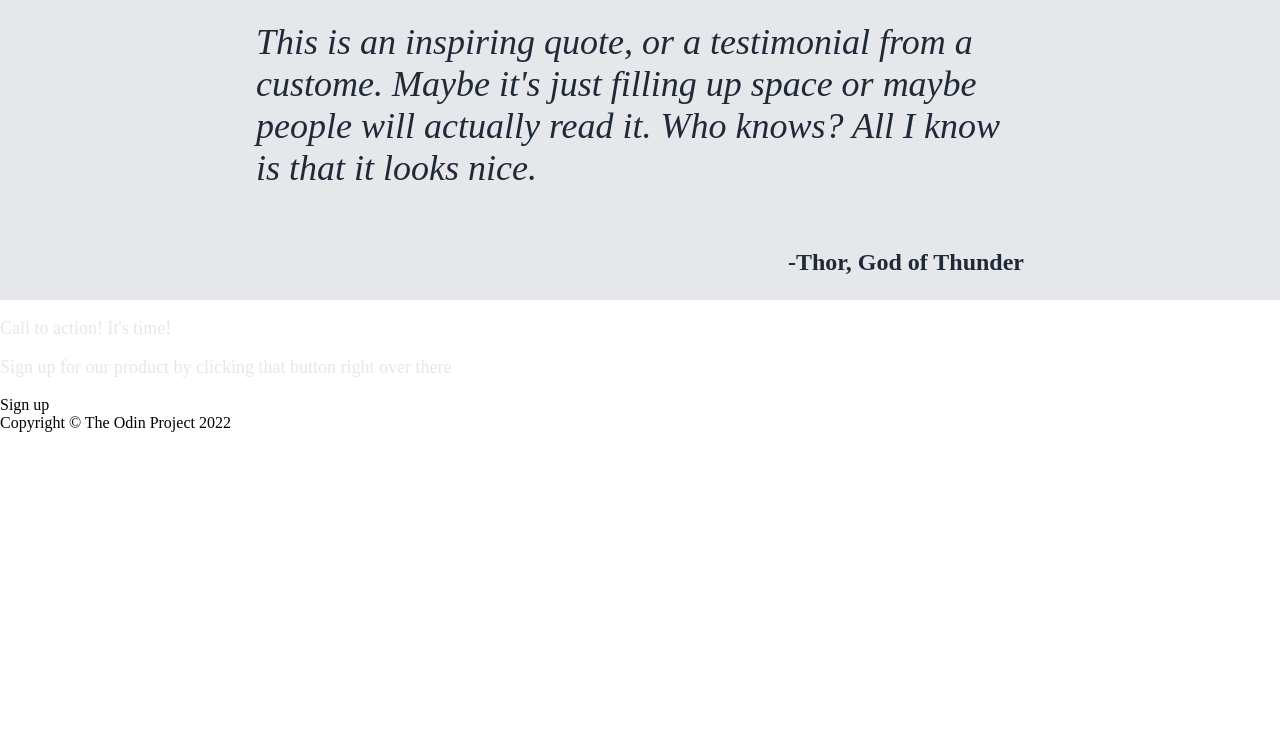
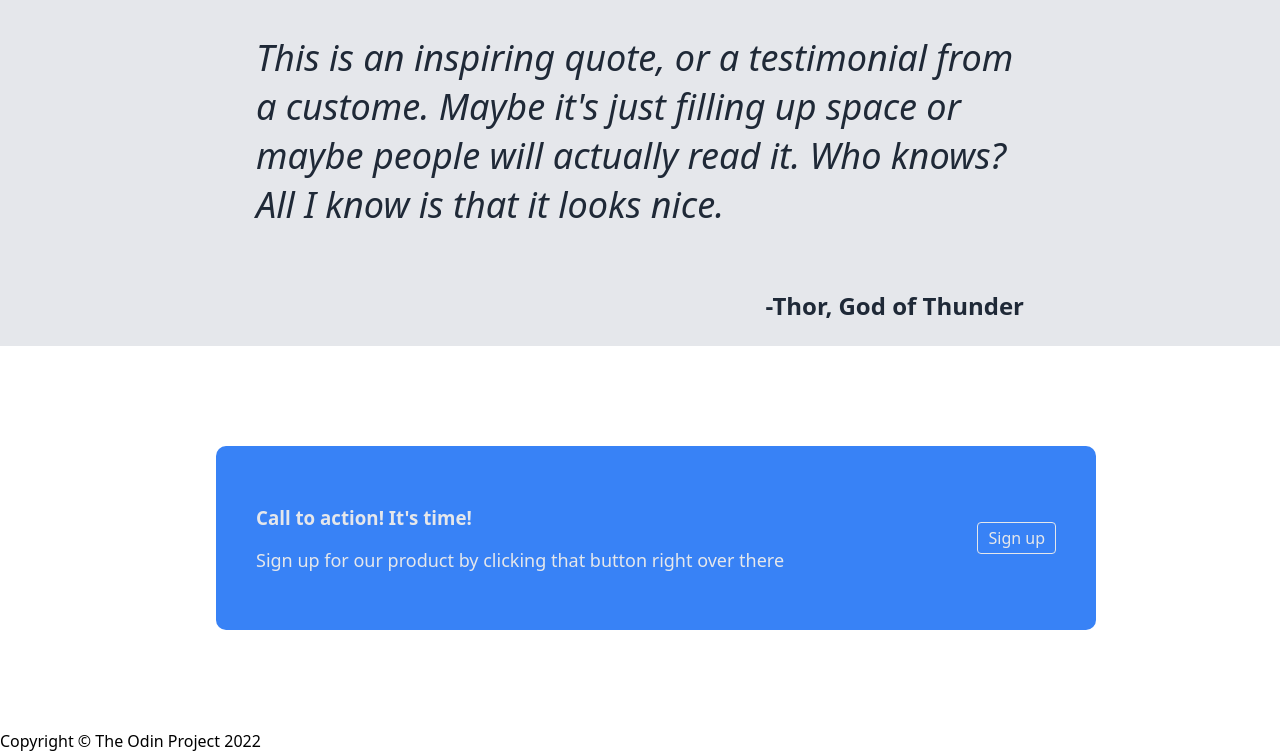
Before and after one commit to vile11s/site, a plain HTML site: page index.html in a window 1280 px wide. Shown: the part 802-1554 px from the top of the page. Before the commit the page ends 1234 px from the top, so only its background shows below. Drawn offline with Linux system fonts and the light colour scheme.

Commit message:
Add bottom style and background

```diff
--- a/index.html
+++ b/index.html
@@ -39,40 +39,49 @@
     <h2 class="middle1"> Some random information.</h2>
     <div class="middleflex">
         <div class="birds1">
-            <img class="bird" src="https://images.unsplash.com/photo-1591608971362-f08b2a75731a?ixlib=rb-1.2.1&ixid=MnwxMjA3fDB8MHxzZWFyY2h8NXx8YmlyZHN8ZW58MHx8MHx8&auto=format&fit=crop&w=500&q=60"
+            <img class="bird"
+                src="https://images.unsplash.com/photo-1591608971362-f08b2a75731a?ixlib=rb-1.2.1&ixid=MnwxMjA3fDB8MHxzZWFyY2h8NXx8YmlyZHN8ZW58MHx8MHx8&auto=format&fit=crop&w=500&q=60"
                 alt="fat bird">
             <p class="bird">this is some subtext under an illustration or image</p>
         </div>
         <div class="birds2">
-            <img class="bird"src="https://images.unsplash.com/photo-1470114716159-e389f8712fda?ixlib=rb-1.2.1&ixid=MnwxMjA3fDB8MHxzZWFyY2h8MTJ8fGJpcmRzfGVufDB8fDB8fA%3D%3D&auto=format&fit=crop&w=500&q=60"
+            <img class="bird"
+                src="https://images.unsplash.com/photo-1470114716159-e389f8712fda?ixlib=rb-1.2.1&ixid=MnwxMjA3fDB8MHxzZWFyY2h8MTJ8fGJpcmRzfGVufDB8fDB8fA%3D%3D&auto=format&fit=crop&w=500&q=60"
                 alt="blue and yellow bird">
             <p class="bird">this is some subtext under an illustration or image</p>
         </div>
         <div class="birds3">
-            <img class="bird" src="https://images.unsplash.com/photo-1557401622-cfc0aa5d146c?ixlib=rb-1.2.1&ixid=MnwxMjA3fDB8MHxzZWFyY2h8M3x8ZWFnbGV8ZW58MHx8MHx8&auto=format&fit=crop&w=500&q=60"
+            <img class="bird"
+                src="https://images.unsplash.com/photo-1557401622-cfc0aa5d146c?ixlib=rb-1.2.1&ixid=MnwxMjA3fDB8MHxzZWFyY2h8M3x8ZWFnbGV8ZW58MHx8MHx8&auto=format&fit=crop&w=500&q=60"
                 alt="eagle in flight">
             <p class="bird">this is some subtext under an illustration or image</p>
         </div>
         <div class="birds4">
-            <img class="bird" src="https://images.unsplash.com/photo-1559649191-b9d89ad31819?ixlib=rb-1.2.1&ixid=MnwxMjA3fDB8MHxzZWFyY2h8Mnx8Y3Jvd3xlbnwwfHwwfHw%3D&auto=format&fit=crop&w=500&q=60"
+            <img class="bird"
+                src="https://images.unsplash.com/photo-1559649191-b9d89ad31819?ixlib=rb-1.2.1&ixid=MnwxMjA3fDB8MHxzZWFyY2h8Mnx8Y3Jvd3xlbnwwfHwwfHw%3D&auto=format&fit=crop&w=500&q=60"
                 alt="crow sitting on rock">
             <p class="bird">this is some subtext under an illustration or image</p>
         </div>
     </div>
 
-    <div class="middle2"> <p class="quote">This is an inspiring quote, or a testimonial from a custome. Maybe it's just
-        filling up space or
-        maybe people will actually read it. Who knows? All I know is that it looks nice.</p>
+    <div class="middle2">
+        <p class="quote">This is an inspiring quote, or a testimonial from a custome. Maybe it's just
+            filling up space or
+            maybe people will actually read it. Who knows? All I know is that it looks nice.</p>
         <p class="sign">-Thor, God of Thunder</p>
     </div>
 
     <div class="bottom">
-        <p>Call to action! It's time!</p>
-        <p>Sign up for our product by clicking that button right over there</p>
-        <div class="button1">Sign up</div>
+        <div class="bottomtext">
+            <div class="left">
+                <h3>Call to action! It's time!</h3>
+                <p class="bottomp">Sign up for our product by clicking that button right over there</p>
+            </div>
+            <div class="button1">Sign up</div>
+        </div>
+    </div>
+    <div class="footer">Copyright © The Odin Project 2022</div>
 
-        <div class="footer">Copyright © The Odin Project 2022</div>
-    </div>
 </body>
 
 </html>
--- a/style.css
+++ b/style.css
@@ -5,6 +5,7 @@ body {
     margin: 0;
     padding: 0;
     text-align: start;
+    font-family: system-ui, -apple-system, BlinkMacSystemFont, 'Segoe UI', Roboto, Oxygen, Ubuntu, Cantarell, 'Open Sans', 'Helvetica Neue', sans-serif;
 }
 
 img.bird {
@@ -136,3 +137,40 @@ p.bird {
     text-align: end;
     color: #1f2937;
 }
+
+h3 {
+    color: #e5e7eb;
+}
+
+.bottomp,
+.button1 {
+    color: #e5e7eb;
+}
+
+.bottom {
+    display: flex;
+    border: 1px;
+    border-radius: 2em;
+    padding-left: 2em;
+    justify-content: center
+
+}
+
+.bottomtext {
+    display: flex;
+    background-color: #3882f6;
+    justify-content: space-between;
+    align-items: center;
+    padding: 40px;
+    border-radius: 10px;
+    margin: 100px;
+    width: 800px;
+}
+
+.button1 {
+    display: flex;
+    justify-content: end;
+    padding: 4px 10px;
+    border-radius: 4px;
+    border: 1px solid #e5e7eb;
+}
```
